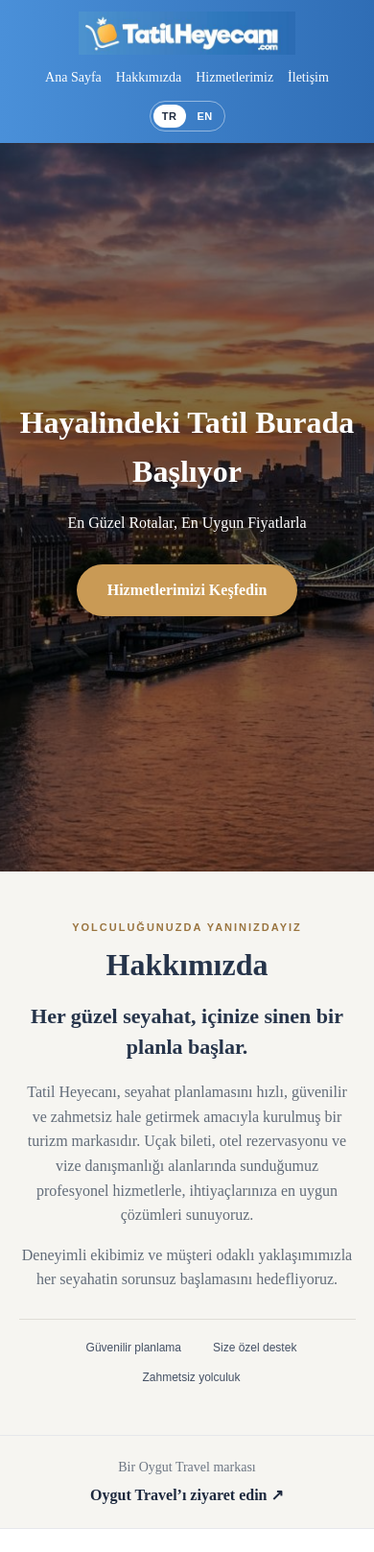
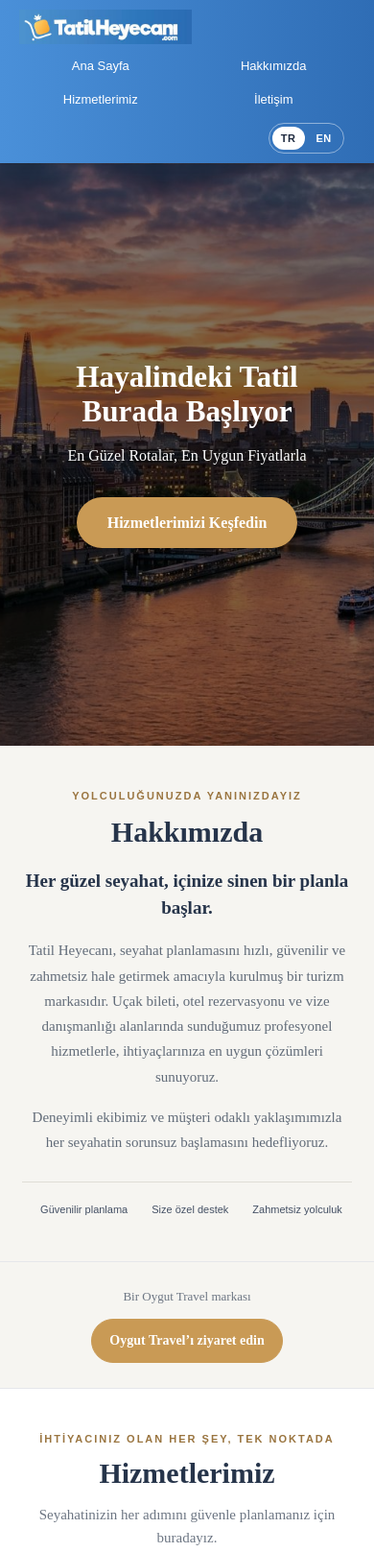
Before and after one commit to ilaydabudak1/Tatil-Heyecani, a plain HTML site: page index.html in a window 390 px wide. Shown: the top 1617 px of the page at 96% size. Drawn offline with Linux system fonts and the light colour scheme.

Commit message:
oyguttravel

```diff
--- a/index.html
+++ b/index.html
@@ -68,7 +68,7 @@
 
     <section class="brand-partner" aria-label="Oygut Travel">
         <span data-i18n="brand.partnerLabel">Bir Oygut Travel markası</span>
-        <a href="https://www.oyguttravel.com.tr/" target="_blank" rel="noopener noreferrer" data-i18n="brand.partnerLink">Oygut Travel’ı ziyaret edin <span aria-hidden="true">↗</span></a>
+        <a class="brand-partner-button" href="https://www.oyguttravel.com.tr/" target="_blank" rel="noopener noreferrer" data-i18n="brand.partnerLink">Oygut Travel’ı ziyaret edin</a>
     </section>
 
     <section id="hizmetlerimiz">
--- a/script.js
+++ b/script.js
@@ -2,7 +2,7 @@ const translations = {
     tr: {
         "page.title": "Tatil Heyecanı",
         "brand.partnerLabel": "Bir Oygut Travel markası",
-        "brand.partnerLink": "Oygut Travel’ı ziyaret edin ↗",
+        "brand.partnerLink": "Oygut Travel’ı ziyaret edin",
         "language.label": "Dil seçimi",
         "nav.home": "Ana Sayfa",
         "nav.about": "Hakkımızda",
@@ -56,7 +56,7 @@ const translations = {
     en: {
         "page.title": "Tatil Heyecanı | Travel with Ease",
         "brand.partnerLabel": "A brand of Oygut Travel",
-        "brand.partnerLink": "Visit Oygut Travel ↗",
+        "brand.partnerLink": "Visit Oygut Travel",
         "language.label": "Select language",
         "nav.home": "Home",
         "nav.about": "About Us",
--- a/style.css
+++ b/style.css
@@ -496,19 +496,29 @@ footer {
     font-size:14px;
 }
 
-.brand-partner a {
-    color:var(--koyu);
+.brand-partner-button {
+    display:inline-flex;
+    align-items:center;
+    justify-content:center;
+    min-height:44px;
+    padding:10px 20px;
+    border:1px solid var(--turuncu);
+    border-radius:999px;
+    background:var(--turuncu);
+    color:#fff;
     font-weight:bold;
     text-decoration:none;
-    transition:color .2s ease;
+    transition:background .2s ease, color .2s ease, transform .2s ease;
 }
 
-.brand-partner a:hover,
-.brand-partner a:focus-visible {
-    color:var(--turuncu);
+.brand-partner-button:hover,
+.brand-partner-button:focus-visible {
+    background:transparent;
+    color:var(--koyu);
+    transform:translateY(-1px);
 }
 
-.brand-partner a:focus-visible {
+.brand-partner-button:focus-visible {
     outline:2px solid var(--turuncu);
     outline-offset:4px;
     border-radius:2px;
@@ -594,3 +604,55 @@ footer {
         font-size: 16px;
     }
 }
+
+@media (max-width: 600px) {
+    .navbar {
+        display:grid;
+        grid-template-columns:1fr auto;
+        gap:8px 12px;
+        padding:10px 5%;
+    }
+
+    .logo img { height:36px; }
+
+    .nav-links {
+        grid-column:1 / -1;
+        display:grid;
+        grid-template-columns:repeat(2, minmax(0, 1fr));
+        gap:4px 10px;
+        width:100%;
+        text-align:center;
+    }
+
+    .nav-links a {
+        display:block;
+        padding:5px 2px;
+        font-family:Arial, sans-serif;
+        font-size:13px;
+    }
+
+    .language-switch { justify-self:end; margin:0; }
+
+    section {
+        padding:44px 6%;
+        scroll-margin-top:150px;
+    }
+
+    .hero { min-height:72svh; padding:48px 7%; }
+    .hero h1 { font-size:clamp(30px, 8vw, 38px); line-height:1.15; }
+    .hero p { font-size:16px; }
+    .about-heading h2, .services-heading h2 { font-size:30px; }
+    .about-copy p { font-size:15px; line-height:1.75; }
+    .about-copy .about-lead { font-size:19px; }
+    .about-values { gap:10px 16px; font-size:11px; }
+    .services-heading { margin-bottom:28px; }
+    .services-heading p { font-size:15px; }
+    .service { padding:22px; }
+
+    .brand-partner { padding:26px 6%; gap:12px; }
+    .brand-partner > span { font-size:13px; }
+    .brand-partner-button { min-height:46px; padding:11px 18px; font-size:14px; }
+
+    .footer-ust { grid-template-columns:1fr; gap:26px; }
+    footer { padding:30px 6% 20px; }
+}
```
